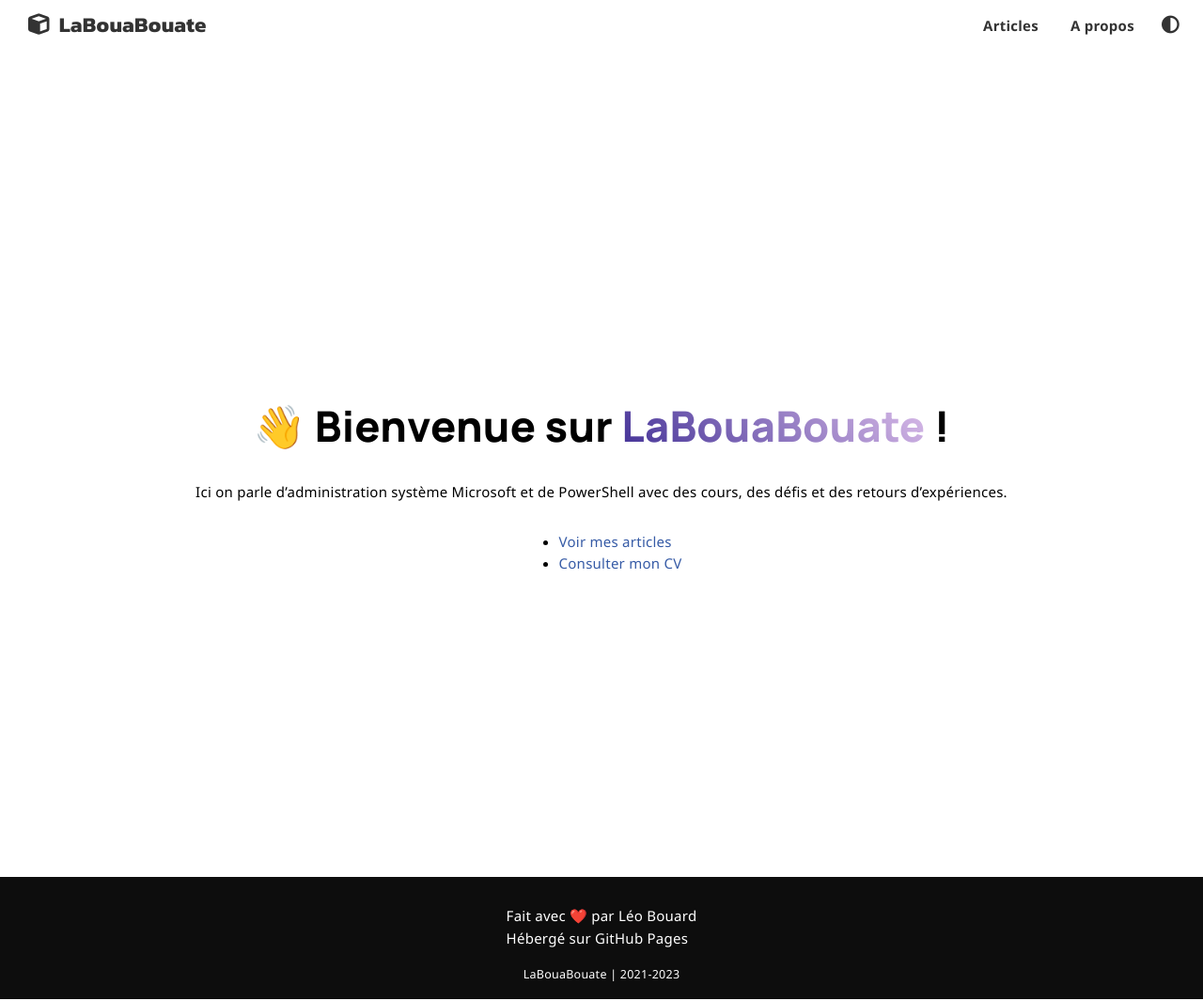
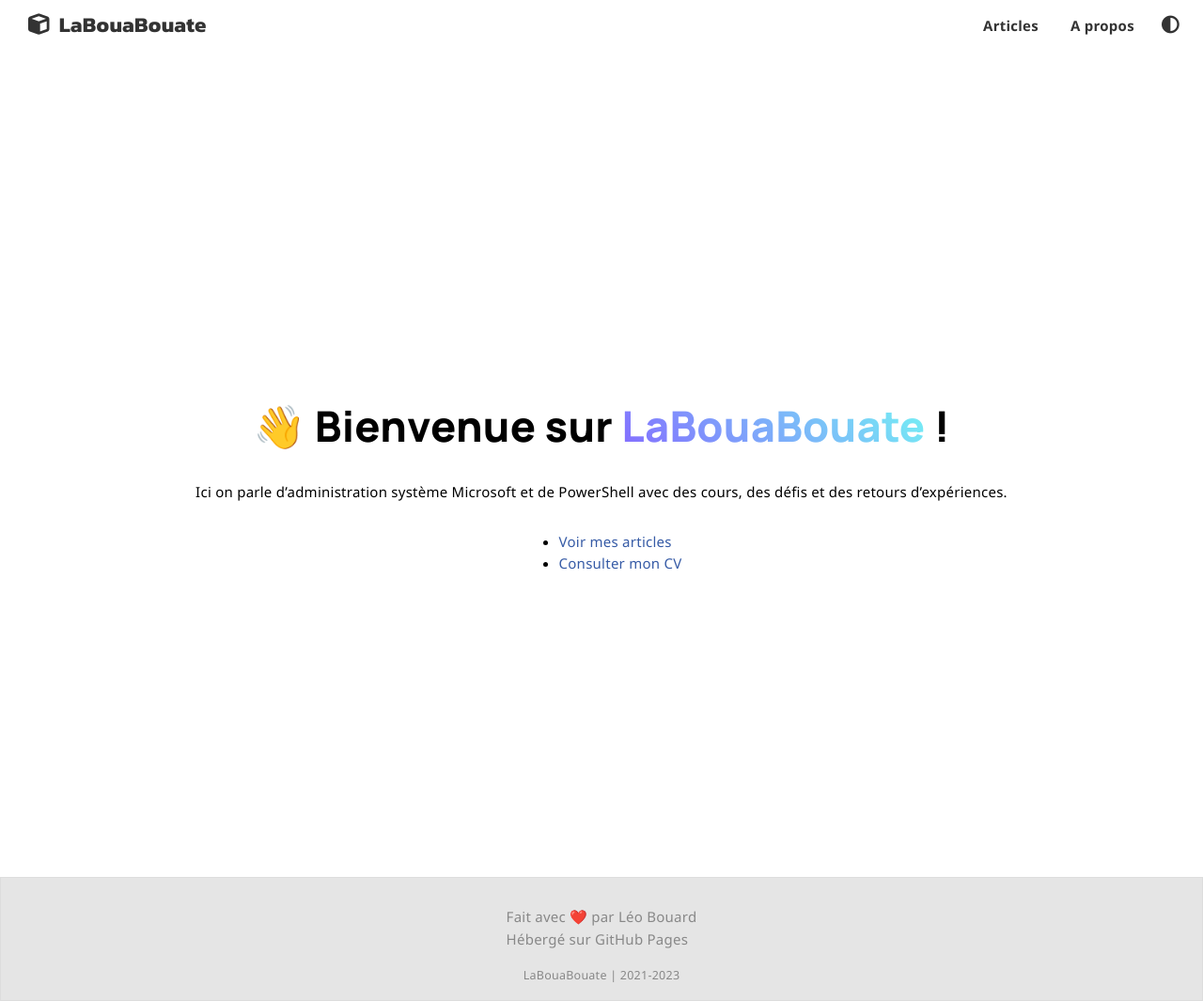
Before and after one commit to leobouard/leobouard.github.io, a Jekyll site: the page built from index.md, in a window 1280 px wide. Shown: the whole page at 94% size. Built offline with Jekyll 4.4.1, drawn with Linux system fonts in a browser that asks for light colours; nearby versions of some CDN libraries; some web fonts are replaced; our own code applies the rules of GitHub Pages for plain Markdown files.

Commit message:
Update style.scss

```diff
--- a/assets/css/style.scss
+++ b/assets/css/style.scss
@@ -3,13 +3,13 @@
 
 html {
     --text: #000;
-    --footer: #fff;
-    --footerbg: #0d0d0d;
+    --footer: #888;
+    --footerbg: #e5e5e5;
     --title: #333;
     --bodybg: #f2f2f2;
     --accentbg: #fafafa;
-    --primary: #423196;
-    --secondary: #DCBEEA;
+    --primary: #846BFF;
+    --secondary: #75F4F4;
     --textbg: #fff;
     --accent: #365BA6;
     --border: 1px solid #ddd;
@@ -352,6 +352,7 @@
     background-color: var(--footerbg);
     z-index: -1;
     color: var(--footer);
+    border: var(--border);
 }
 
 @media screen and (max-width: 950px) {
```
